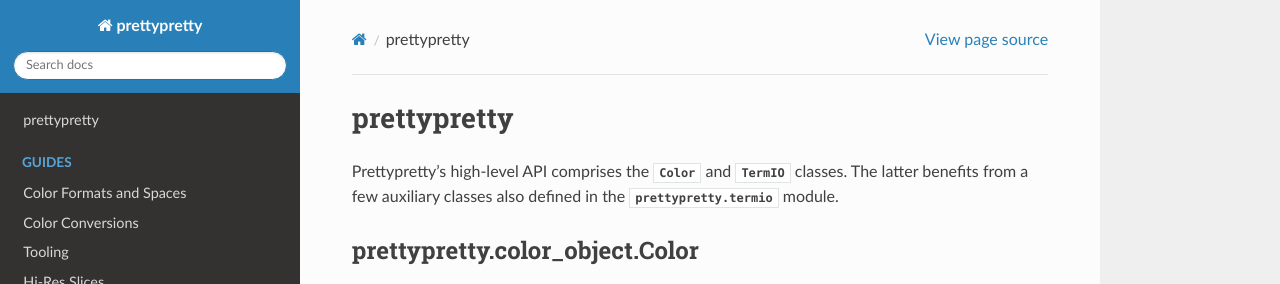
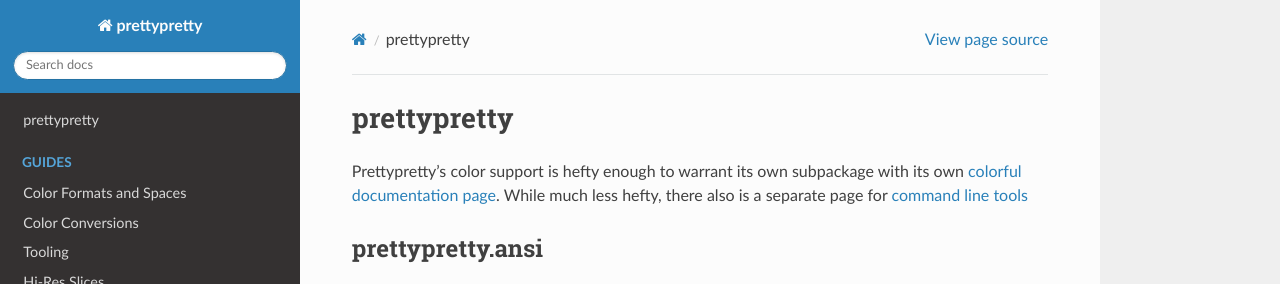
Before and after one commit to apparebit/prettypretty, a Sphinx documentation site: the page built from docs/apidocs/prettypretty.rst, in a window 1280 px wide, cut to the strip 0-284 px from the top of the page. Built offline with Sphinx 7.4.7 and the Read the Docs theme 2.0.0, drawn with Linux system fonts in a browser that asks for light colours; some of the changed text lies outside the part shown.

Commit message:
update for top-level modules

```diff
--- a/docs/apidocs/prettypretty.rst
+++ b/docs/apidocs/prettypretty.rst
@@ -1,15 +1,15 @@
 prettypretty
 ============
 
-Prettypretty's high-level API comprises the :class:`.Color` and :class:`.TermIO`
-classes. The latter benefits from a few auxiliary classes also defined in the
-:mod:`prettypretty.termio` module.
+Prettypretty's color support is hefty enough to warrant its own subpackage with
+its own :doc:`colorful documentation page <color>`. While much less hefty, there
+also is a separate page for :doc:`command line tools <../tooling>`
 
 
-prettypretty.color_object.Color
--------------------------------
+prettypretty.ansi
+-----------------
 
-.. autoclass:: prettypretty.color_object.Color
+.. automodule:: prettypretty.ansi
     :members:
 
 
```
